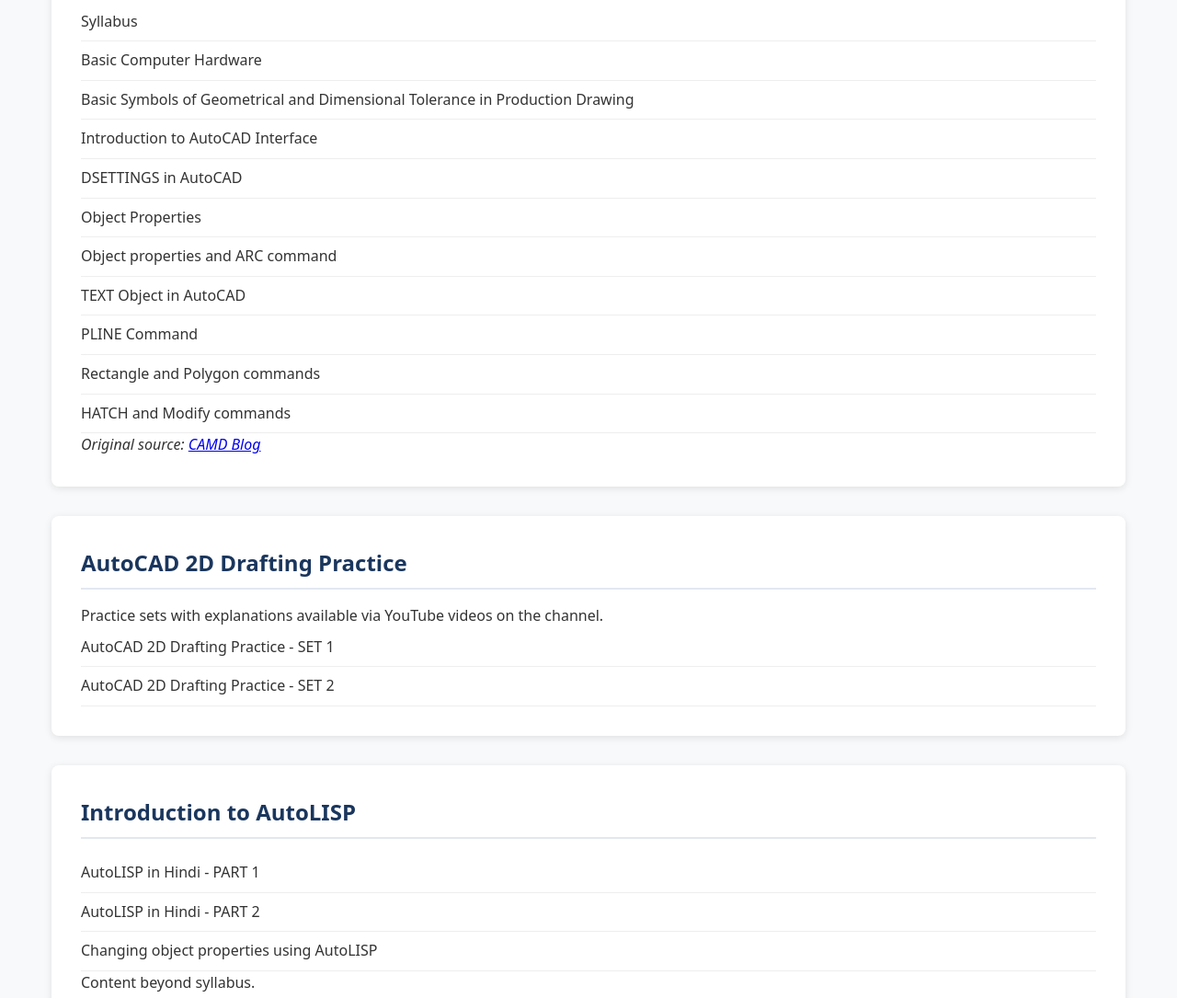
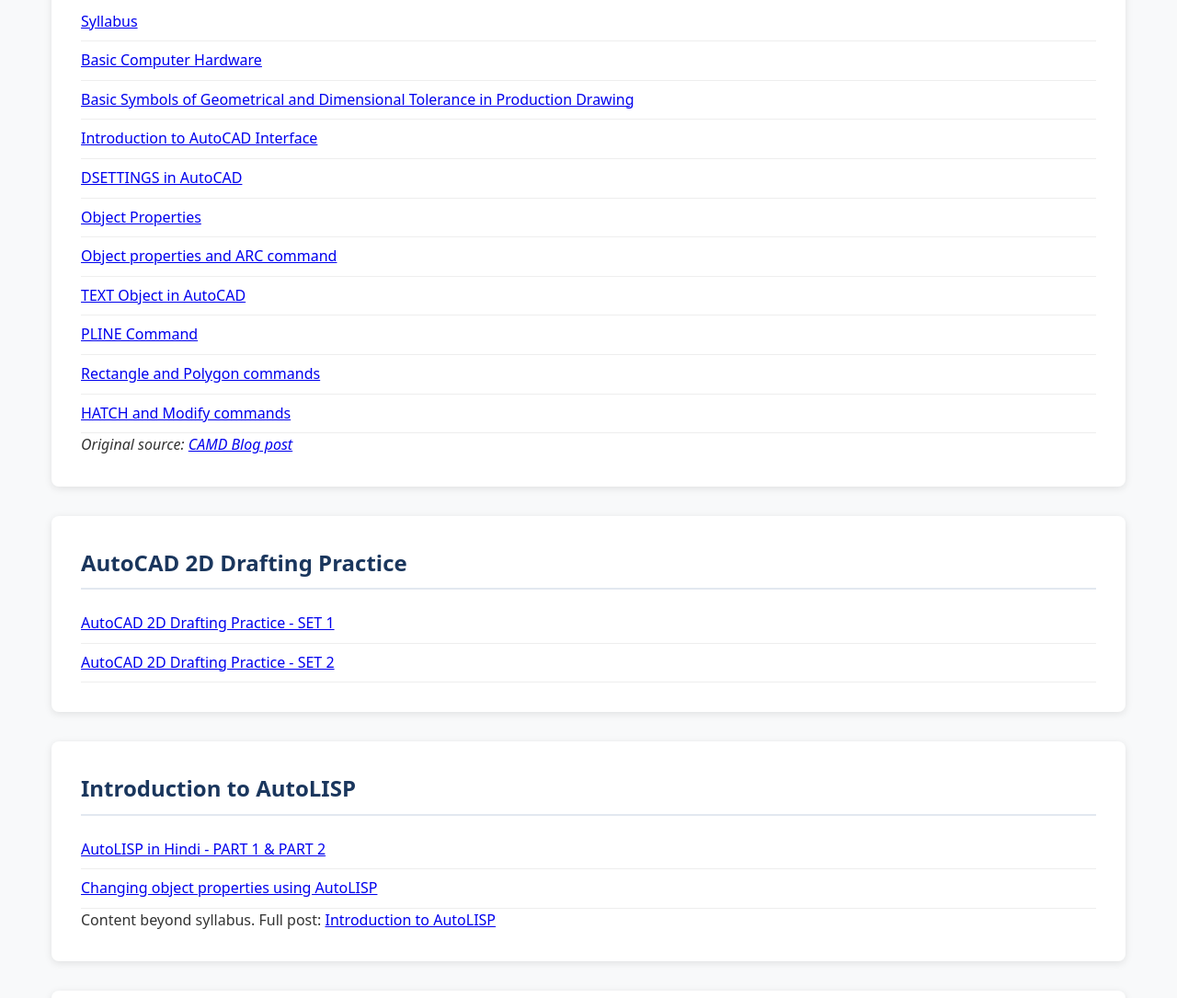
Before and after one commit to DevenPandya/cad-camd-learning-hub, a plain HTML site: page camd.html in a window 1280 px wide. Shown: the part 273-1358 px from the top of the page at 92% size. Drawn offline with Linux system fonts and the light colour scheme.

Commit message:
Update camd.html

```diff
--- a/camd.html
+++ b/camd.html
@@ -26,38 +26,36 @@
         <section class="content-section">
             <h2>e-Learning Resources for AutoCAD Basic Commands</h2>
             <ul class="resource-list">
-                <li>Syllabus</li>
-                <li>Basic Computer Hardware</li>
-                <li>Basic Symbols of Geometrical and Dimensional Tolerance in Production Drawing</li>
-                <li>Introduction to AutoCAD Interface</li>
-                <li>DSETTINGS in AutoCAD</li>
-                <li>Object Properties</li>
-                <li>Object properties and ARC command</li>
-                <li>TEXT Object in AutoCAD</li>
-                <li>PLINE Command</li>
-                <li>Rectangle and Polygon commands</li>
-                <li>HATCH and Modify commands</li>
+                <li><a href="https://youtu.be/DV0Vo-mDsdI" target="_blank">Syllabus</a></li>
+                <li><a href="https://www.youtube.com/watch?v=a0G-TWSoEZA" target="_blank">Basic Computer Hardware</a></li>
+                <li><a href="https://www.youtube.com/watch?v=C9Gi71ZbdJQ" target="_blank">Basic Symbols of Geometrical and Dimensional Tolerance in Production Drawing</a></li>
+                <li><a href="https://www.youtube.com/watch?v=orG-pWQAXGU" target="_blank">Introduction to AutoCAD Interface</a></li>
+                <li><a href="https://www.youtube.com/watch?v=9fWE6UZGC88" target="_blank">DSETTINGS in AutoCAD</a></li>
+                <li><a href="https://www.youtube.com/watch?v=tkGLgmI8HJU" target="_blank">Object Properties</a></li>
+                <li><a href="https://www.youtube.com/watch?v=0-MxExiakxo" target="_blank">Object properties and ARC command</a></li>
+                <li><a href="https://www.youtube.com/watch?v=CaTuuU1R_T0" target="_blank">TEXT Object in AutoCAD</a></li>
+                <li><a href="https://www.youtube.com/watch?v=5p2M1oTyvaM" target="_blank">PLINE Command</a></li>
+                <li><a href="https://www.youtube.com/watch?v=hCAJmVgz1rs" target="_blank">Rectangle and Polygon commands</a></li>
+                <li><a href="https://www.youtube.com/watch?v=-4Toofo3h80" target="_blank">HATCH and Modify commands</a></li>
             </ul>
-            <p><em>Original source: <a href="https://camd-gpbhuj.blogspot.com/" target="_blank">CAMD Blog</a></em></p>
+            <p><em>Original source: <a href="https://camd-gpbhuj.blogspot.com/2022/02/test.html" target="_blank">CAMD Blog post</a></em></p>
         </section>
 
         <section class="content-section">
             <h2>AutoCAD 2D Drafting Practice</h2>
-            <p>Practice sets with explanations available via YouTube videos on the channel.</p>
             <ul class="resource-list">
-                <li>AutoCAD 2D Drafting Practice - SET 1</li>
-                <li>AutoCAD 2D Drafting Practice - SET 2</li>
+                <li><a href="https://camd-gpbhuj.blogspot.com/2022/02/autocad-2d-practice.html" target="_blank">AutoCAD 2D Drafting Practice - SET 1</a></li>
+                <li><a href="https://camd-gpbhuj.blogspot.com/2022/02/autocad-2d-practice-set-2.html" target="_blank">AutoCAD 2D Drafting Practice - SET 2</a></li>
             </ul>
         </section>
 
         <section class="content-section">
             <h2>Introduction to AutoLISP</h2>
             <ul class="resource-list">
-                <li>AutoLISP in Hindi - PART 1</li>
-                <li>AutoLISP in Hindi - PART 2</li>
-                <li>Changing object properties using AutoLISP</li>
+                <li><a href="https://camd-gpbhuj.blogspot.com/2021/06/blog-post.html" target="_blank">AutoLISP in Hindi - PART 1 &amp; PART 2</a></li>
+                <li><a href="https://camd-gpbhuj.blogspot.com/2021/06/blog-post.html" target="_blank">Changing object properties using AutoLISP</a></li>
             </ul>
-            <p>Content beyond syllabus.</p>
+            <p>Content beyond syllabus. Full post: <a href="https://camd-gpbhuj.blogspot.com/2021/06/blog-post.html" target="_blank">Introduction to AutoLISP</a></p>
         </section>
 
         <section class="content-section">
```
